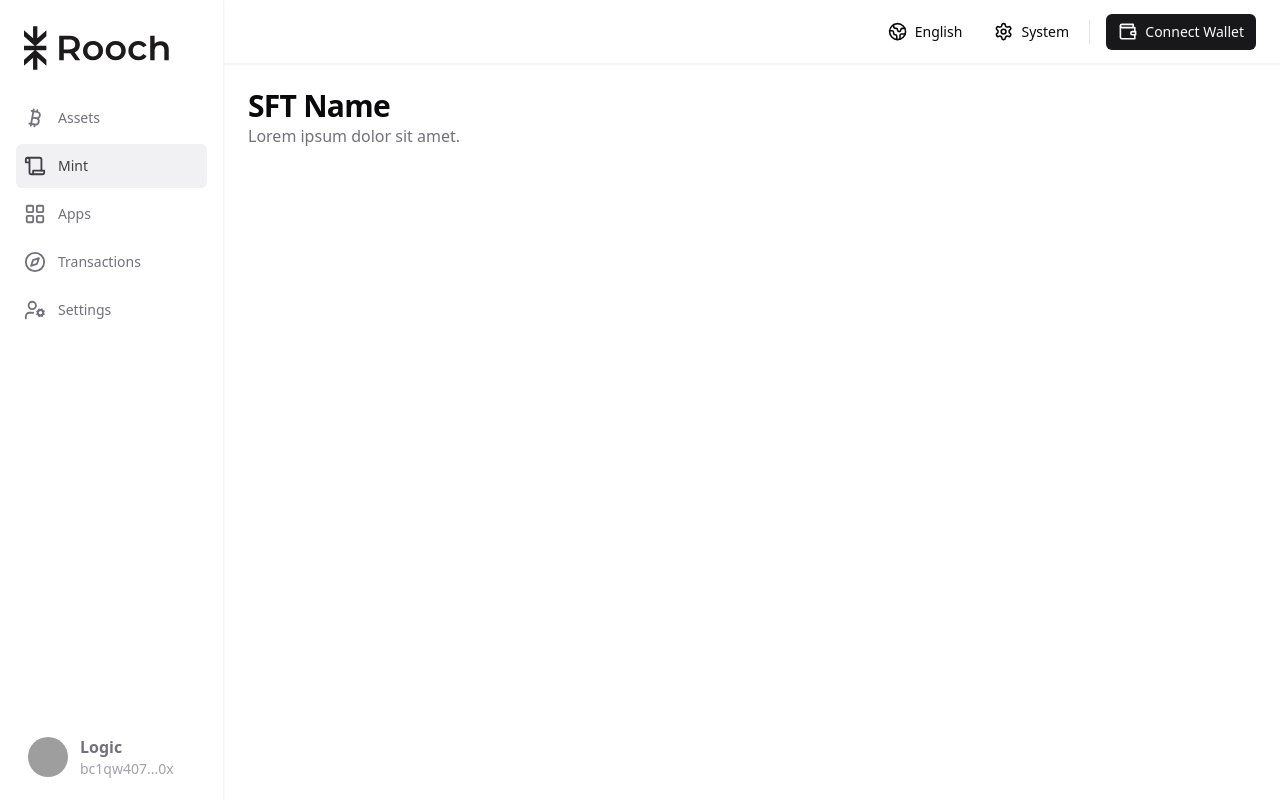
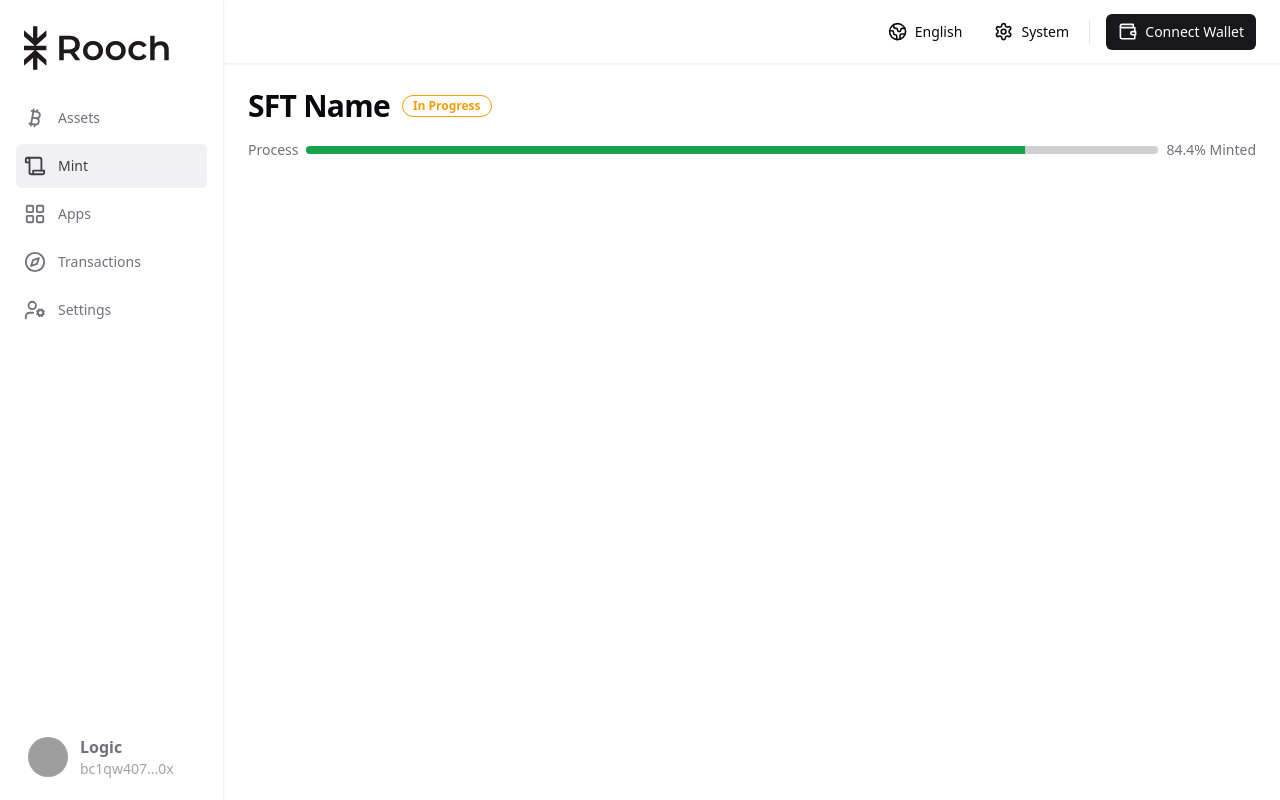
Before and after one commit to rooch-network/rooch-portal-v1, a React (Vite) app: page /mint/sft/1 in a window 1280 px wide. Built offline with nearby package versions, Linux system fonts and the light colour scheme; grey boxes are pictures that could not be loaded.

Commit message:
feat: complete the header setting of the detail page of mint SFT

```diff
--- /dev/null
+++ b/src/(dashboard)/userMint/sftDetail/components/sft-details.tsx
@@ -0,0 +1,25 @@
+import { Progress } from "@/components/ui/progress";
+import { useEffect, useState } from "react";
+
+export function SftDetails() {
+  const [progress, setProgress] = useState(0);
+
+  useEffect(() => {
+    const timer = setTimeout(() => setProgress(84.4), 500);
+    return () => clearTimeout(timer);
+  }, []);
+
+  return (
+    <>
+      <div className="flex items-center justify-start w-full gap-2 text-muted-foreground">
+        <span className="text-sm">Process</span>
+        <Progress value={progress} />
+        <span className="text-sm">84.4% Minted</span>
+      </div>
+      <div className="flex items-start justify-start gap-x-6 w-full">
+        <div className="w-1/2 h-full"></div>
+        <div className="w-1/2 h-full flex flex-col items-start justify-start"></div>
+      </div>
+    </>
+  );
+}
--- a/src/(dashboard)/userMint/sftDetail/sft-detail-layout.tsx
+++ b/src/(dashboard)/userMint/sftDetail/sft-detail-layout.tsx
@@ -1,14 +1,22 @@
+import { SftDetails } from "./components/sft-details";
+import { Badge } from "@/components/ui/badge";
+
 export const SftDetailLayout = () => {
   return (
-    <div className="h-full flex-1 flex-col space-y-6 flex">
-      <div className="flex items-center justify-between space-y-2">
-        <span>
+    <div className="h-full flex-1 flex-col space-y-4 flex">
+      <div className="flex items-center justify-start">
+        <div className="flex flex-row items-center justify-start gap-3">
           <h1 className="text-3xl font-bold tracking-tight">SFT Name</h1>
-          <p className="text-muted-foreground text-wrap">
-            Lorem ipsum dolor sit amet.
-          </p>
-        </span>
+          <Badge
+            variant="outline"
+            className="rounded-full border-amber-500 text-amber-500 dark:border-amber-300 dark:text-amber-300 hover:bg-amber-500/10"
+          >
+            In Progress
+          </Badge>
+        </div>
       </div>
+      {/* Mint SFT Overview */}
+      <SftDetails />
     </div>
   );
 };
--- a/src/components/ui/progress.tsx
+++ b/src/components/ui/progress.tsx
@@ -1,9 +1,9 @@
-"use client"
+"use client";
 
-import * as React from "react"
-import * as ProgressPrimitive from "@radix-ui/react-progress"
+import * as React from "react";
+import * as ProgressPrimitive from "@radix-ui/react-progress";
 
-import { cn } from "@/lib/utils"
+import { cn } from "@/lib/utils";
 
 const Progress = React.forwardRef<
   React.ElementRef<typeof ProgressPrimitive.Root>,
@@ -18,11 +18,11 @@ const Progress = React.forwardRef<
     {...props}
   >
     <ProgressPrimitive.Indicator
-      className="h-full w-full flex-1 bg-primary transition-all"
+      className="h-full w-full flex-1 bg-green-600 dark:bg-green-500 transition-all"
       style={{ transform: `translateX(-${100 - (value || 0)}%)` }}
     />
   </ProgressPrimitive.Root>
-))
-Progress.displayName = ProgressPrimitive.Root.displayName
+));
+Progress.displayName = ProgressPrimitive.Root.displayName;
 
-export { Progress }
+export { Progress };
```
